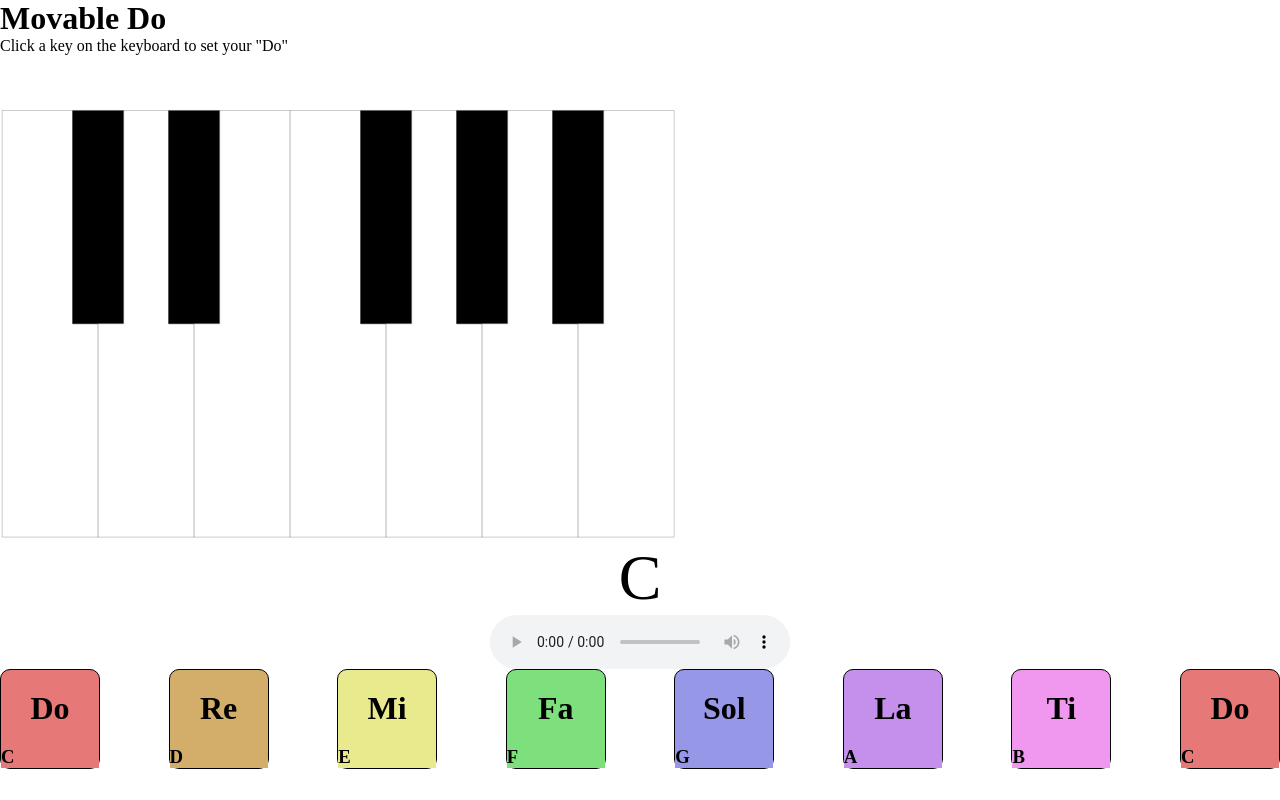
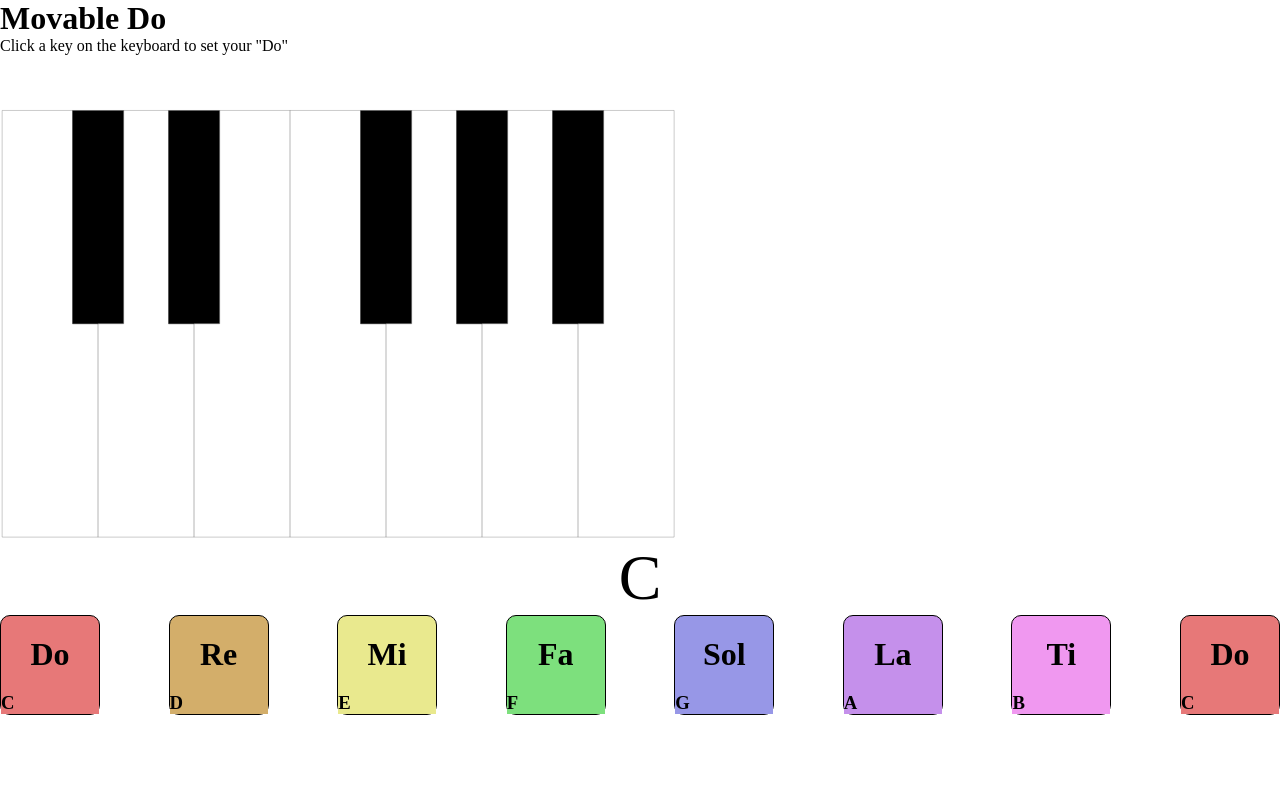
Before and after one commit to natedaniels42/movable-do, a React (Create React App) app: page / in a window 1280 px wide. Built offline with nearby package versions, Linux system fonts and the light colour scheme.

Commit message:
Removed test code

```diff
--- a/src/components/Keyboard.js
+++ b/src/components/Keyboard.js
@@ -3,9 +3,6 @@ import '../App.css';
 const Keyboard = (props) => {
     const { handleKeyClick, current } = props;
 
-    const handleClick = () => {
-        document.getElementById('audio').setAttribute('src', 'g4.m4a');
-    }
     return (
         <div id="keyboard">
             <svg version="1.0" xmlns="http://www.w3.org/2000/svg"
@@ -28,7 +25,6 @@ const Keyboard = (props) => {
                 </g>
             </svg>
             <p id="note">{current.name}</p>
-            <audio id="audio" src="c3.m4a" controls></audio>
         </div>
     )
 }
```
